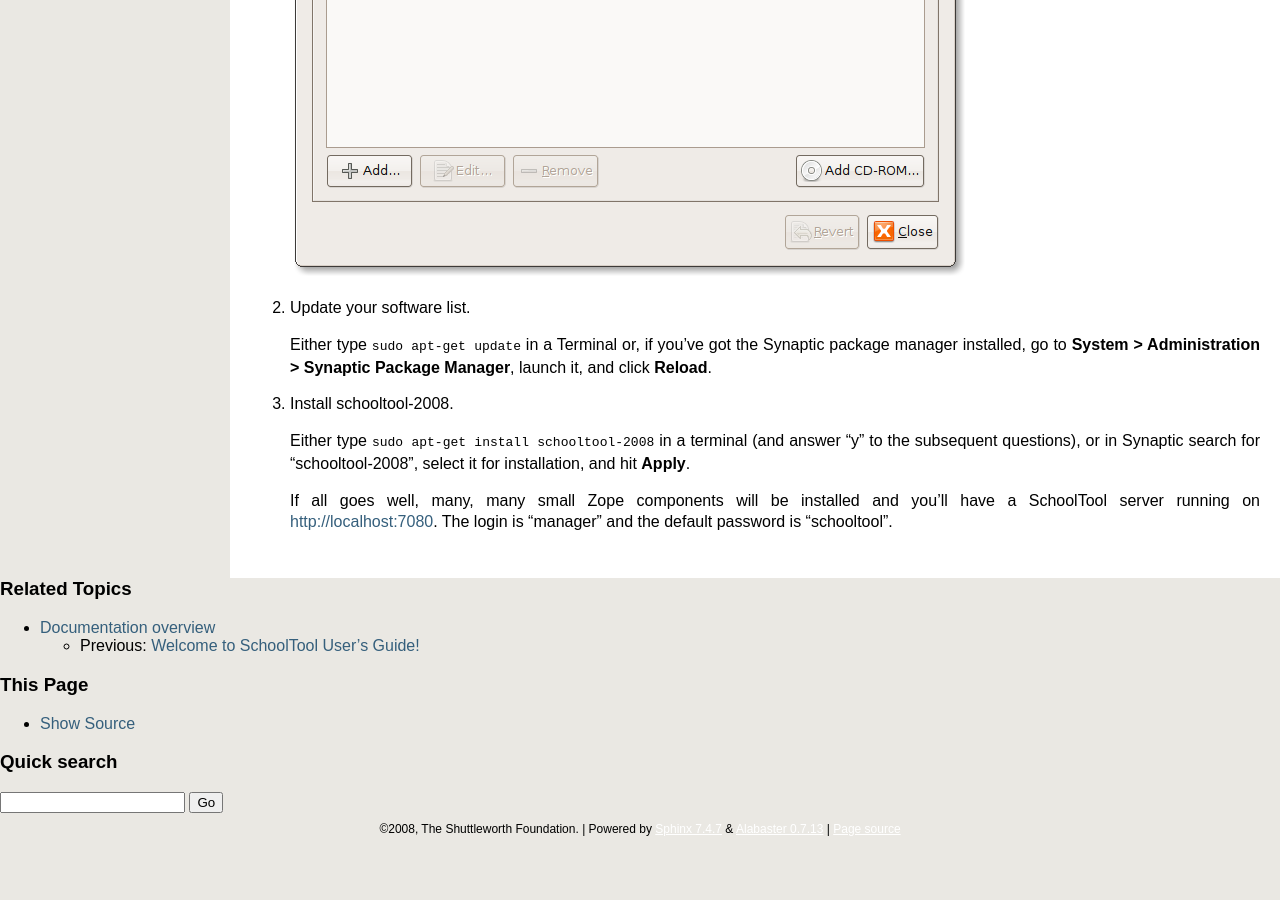
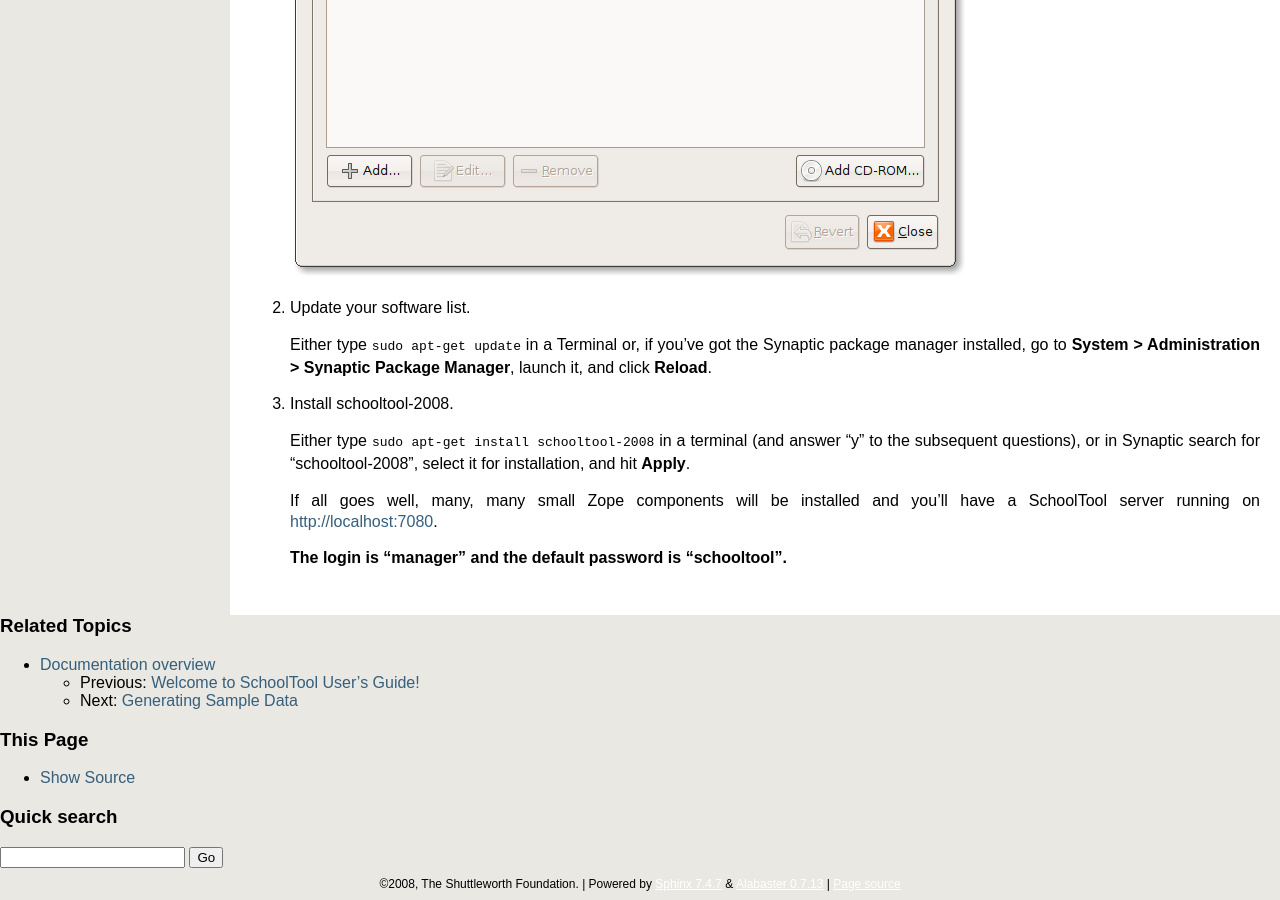
Before and after one commit to schooltool-project/schooltool-book, a Sphinx documentation site: the page built from source/install.rst, in a window 1280 px wide and 900 px high, scrolled down 693 px. Built offline with Sphinx 7.4.7, drawn with Linux system fonts in a browser that asks for light colours; before the commit the page ends 1538 px from its top, so only the background shows below that.

Commit message:
Sample data page.

```diff
--- a/source/index.rst
+++ b/source/index.rst
@@ -11,10 +11,9 @@
    :maxdepth: 2
 
    install
+   sample
 
 Indices and tables
 ==================
 
-* :ref:`genindex`
-* :ref:`modindex`
 * :ref:`search`
--- a/source/install.rst
+++ b/source/install.rst
@@ -29,4 +29,6 @@
 
    Either type ``sudo apt-get install schooltool-2008`` in a terminal (and answer "y" to the subsequent questions), or in Synaptic search for "schooltool-2008", select it for installation, and hit **Apply**.
 
-   If all goes well, many, many small Zope components will be installed and you'll have a SchoolTool server running on http://localhost:7080.  The login is "manager" and the default password is "schooltool".
+   If all goes well, many, many small Zope components will be installed and you'll have a SchoolTool server running on http://localhost:7080.
+
+   **The login is "manager" and the default password is "schooltool".**
--- /dev/null
+++ b/todo.txt
@@ -0,0 +1,2 @@
+* database control & backup/delete
+* application control
```
Also changed, not shown: source/sample.rst (added, +44 -0 lines), source/images/completed-sample.png (added), source/images/student-day.png (added), 1 other file.
